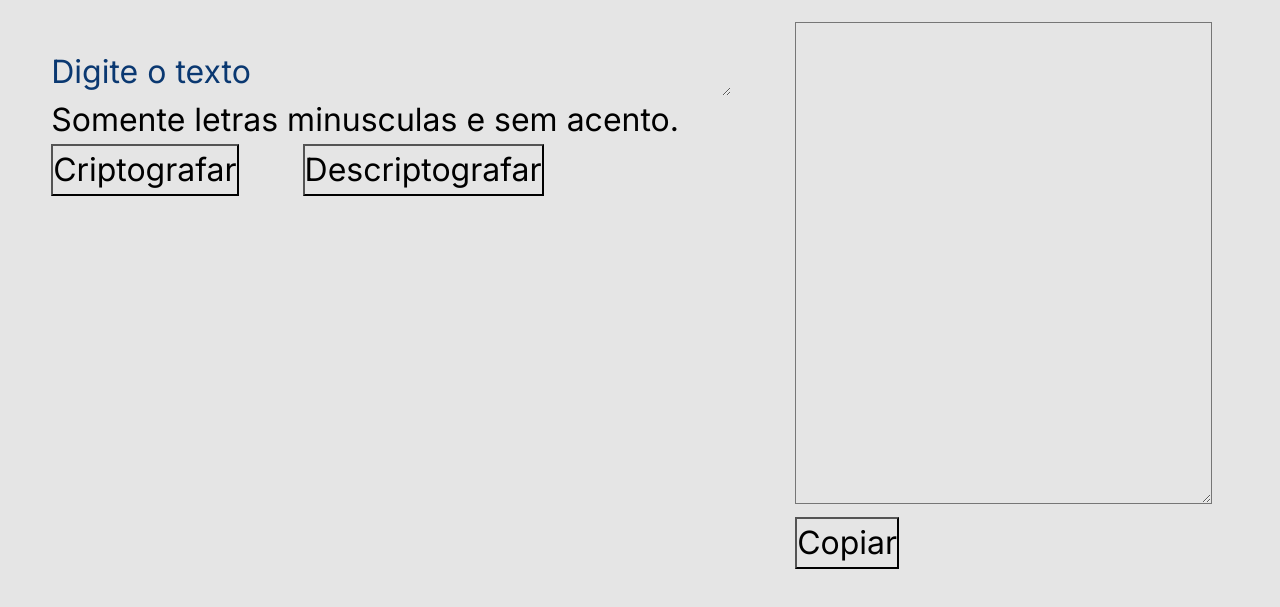
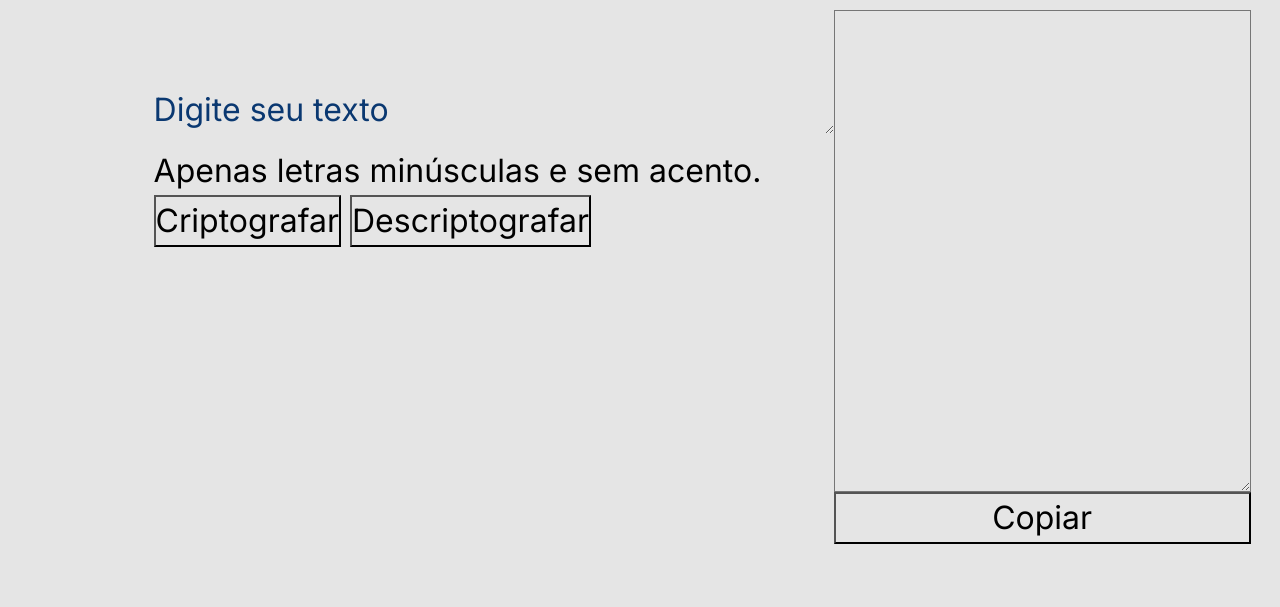
Before and after one commit to Chillspider1998/challenge-encriptador, a plain HTML site: page index.html in a window 1280 px wide. Shown: the part 77-684 px from the top of the page. Drawn offline with Linux system fonts and the light colour scheme.

Commit message:
estilizando pagina

```diff
--- a/index.html
+++ b/index.html
@@ -17,24 +17,24 @@
         </nav>
     </header>
 
-    <main class="conteudo">
-        <section class="conteudo__entrada">
-            <textarea class="conteudo__entrada__textarea" cols="41" rows="4" placeholder="Digite o texto"></textarea>
+    <main class="apresentacao">
+        <section class="apresentacao__conteudo">
+            <textarea class="apresentacao__conteudo__textarea" cols="41" rows="4" placeholder="Digite seu texto"></textarea>
 
-            <div class="conteudo__entrada__instrucao">
-                <h6> Somente letras minusculas e sem acento.</h6>
+            <div class="apresentacao__conteudo__instrucao">
+                <h6 class="conteudo__instrucao__texto"> Apenas letras minúsculas e sem acento. </h6>
             </div>
 
-            <div class="conteudo__entrada__botoes">
-                <button class="conteudo__entrada__encriptar">Criptografar</button>
-                <button class="conteudo__desemcriptar__desencriptar">Descriptografar</button>
+            <div class="apresentacao__conteudo__botoes">
+                <button class="conteudo__botoes__criptografar"> Criptografar </button>
+                <button class="conteudo__botoes__descriptografar"> Descriptografar </button>
             </div>
         </section>
 
-        <section class="conteudo__saida">
+        <section class="apresentacao__conteudo__saida">
             <textarea class="conteudo__saida__textarea" cols="20" rows="10"></textarea>
 
-            <button class="conteudo__saida__copiar">Copiar</button>
+            <button class="conteudo__saida__copiar"> Copiar </button>
         </section>
     </main>
 
--- a/style.css
+++ b/style.css
@@ -1,44 +1,37 @@
 * {
     margin: 0;
     padding: 0;
-    background-color: #e5e5e5;
-    font-family: "Inter", sans-serif;
+    background-color: #E5E5E5;
+    font-family: 'Inter', sans-serif;
+    font-size: 32px;
     font-weight: 400;
-    font-size: 32px;
     line-height: 150%;
 }
 
 .cabecalho__nav {
-    display: flex;
-    padding: 2% 2%;
-    justify-content: left;
+    padding: 2% 0% 0% 2%;
 }
 
-.conteudo {
+.apresentacao {
     display: flex;
-    gap: 2rem;
 }
 
-.conteudo__entrada {
-    display: flex;
-    flex-direction: column;
-    padding: 2% 0% 0% 4%;
+.apresentacao__conteudo {
+    padding: 6% 0% 0% 12%;
 }
 
-.conteudo__entrada__textarea {
-    border-style: none;
+.apresentacao__conteudo__textarea {
     width: 680px;
     height: 48px;
+    border-style: none;
 }
 
-.conteudo__entrada__textarea::placeholder {
-    font-family: "Inter", sans-serif;
-    font-weight: 400;
-    font-size: 32px;
+.apresentacao__conteudo__textarea::placeholder {
     color: #0A3871;
 }
 
-.conteudo__entrada__botoes {
+/* section do texto criptografado + botao 'copiar' */
+.apresentacao__conteudo__saida {
     display: flex;
-    gap: 2rem;
+    flex-direction: column;
 }
```
